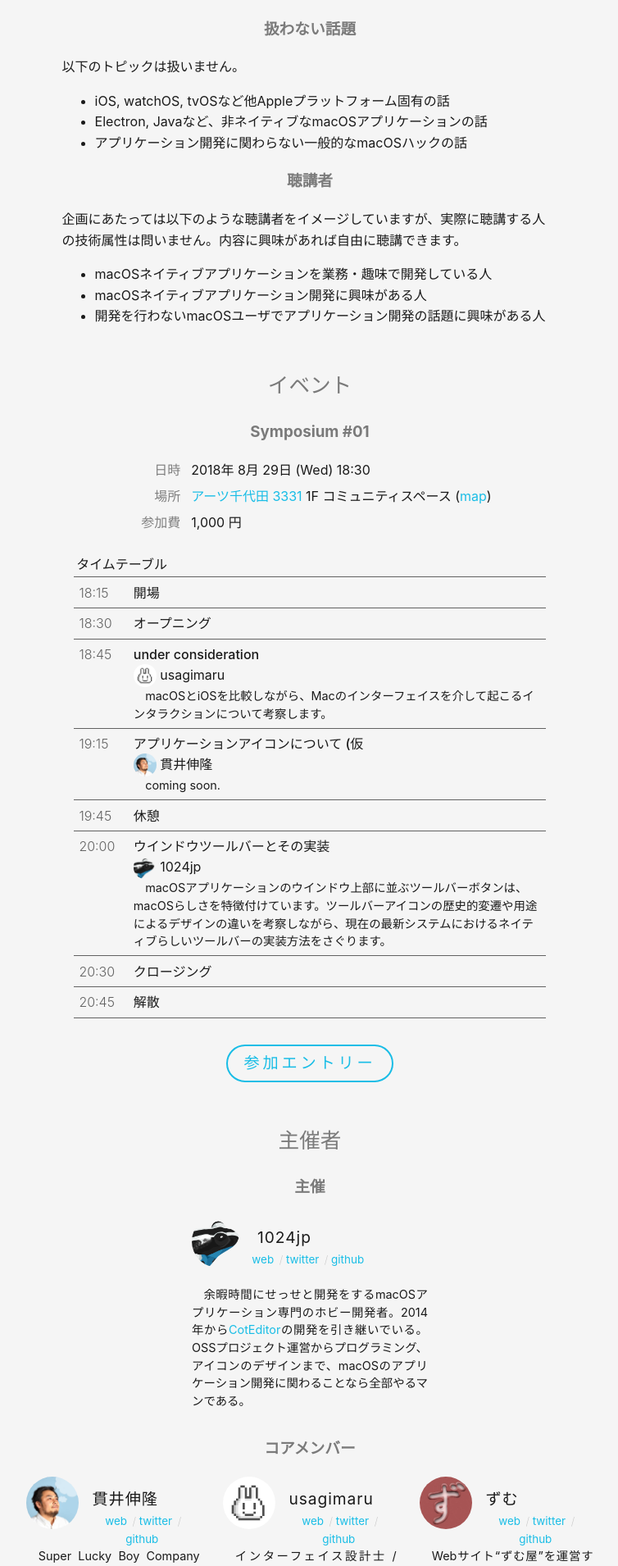
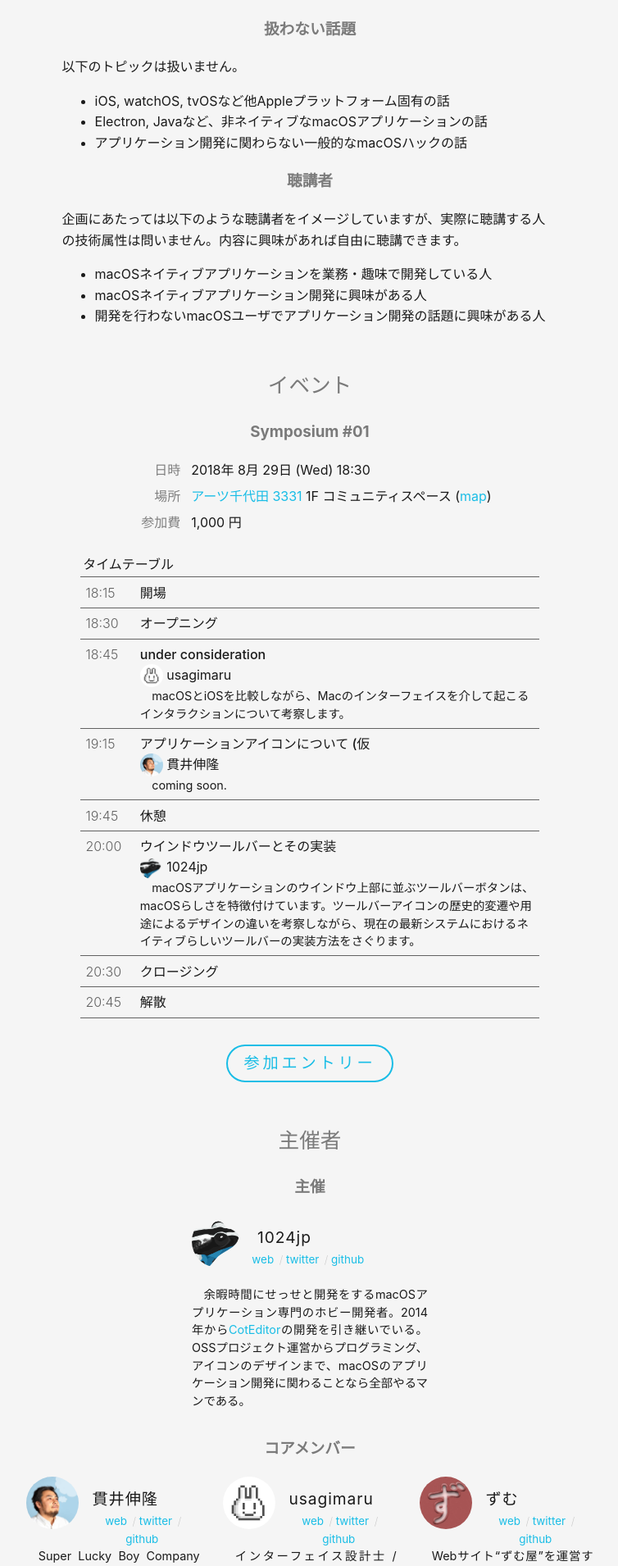
Before and after one commit to macOS-native/macos-native.github.io, a Jekyll site: the page built from index.md, in a window 1280 px wide. Shown: the part 644-2554 px from the top of the page at 82% size, without its empty margins (262-1016 px from the left). Built offline with Jekyll 4.4.1, drawn with Linux system fonts in a browser that asks for light colours.

Commit message:
Tweak table width

```diff
--- a/assets/css/style.css
+++ b/assets/css/style.css
@@ -156,7 +156,7 @@ div.member {
 }
 
 table.timetable {
-    width: 80%;
+    max-width: 35em;
     margin-left: auto;
     margin-right: auto;
     line-height: 1.5;
```
